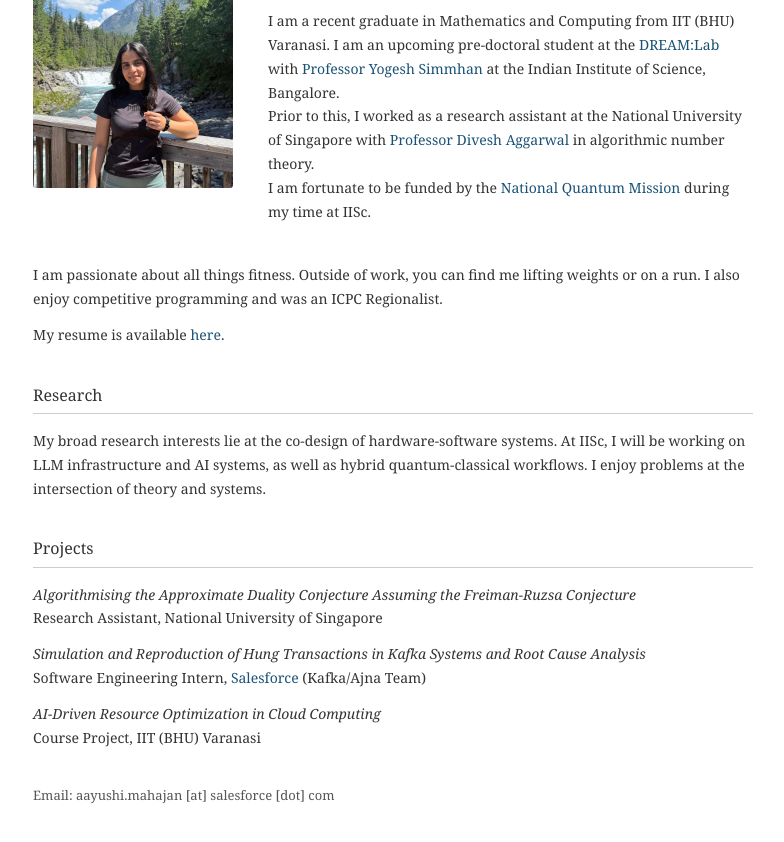
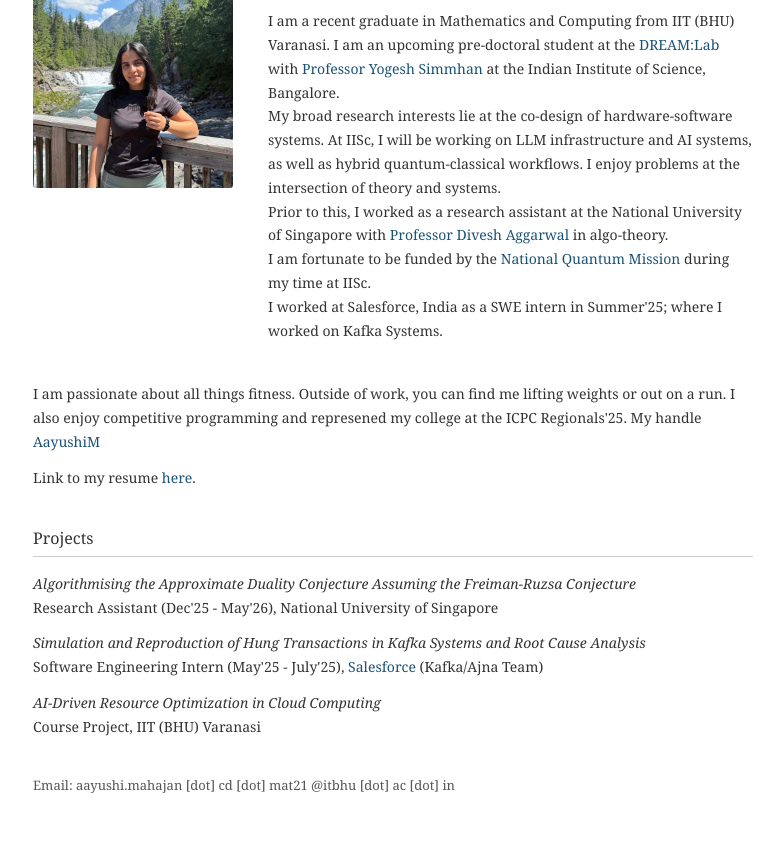
Before and after one commit to aayushimahajan/Aayushi_website, a plain HTML site: page index.html in a window 1280 px wide. Shown: the part 102-944 px from the top of the page, without its empty margins (247-1031 px from the left). Drawn offline with Linux system fonts and the light colour scheme.

Commit message:
Update index.html

```diff
--- a/index.html
+++ b/index.html
@@ -95,47 +95,48 @@
                 at the Indian Institute of Science, Bangalore.
             </p>
             <p>
+                My broad research interests lie at the co-design of hardware-software systems.
+                At IISc, I will be working on LLM infrastructure and AI systems, as well as hybrid quantum-classical workflows.
+                I enjoy problems at the intersection of theory and systems.
+            </p>
+            <p>
                 Prior to this, I worked as a research assistant at the
                 National University of Singapore with
-                <a href="https://www.comp.nus.edu.sg/~divMDesh/">Professor Divesh Aggarwal</a>
-                in algorithmic number theory.
+                <a href="https://sites.google.com/site/diveshhomepage/">Professor Divesh Aggarwal</a>
+                in algo-theory.
             </p>
             <p>
                 I am fortunate to be funded by the
-                <a href="https://dst.gov.in/national-quantum-mission">National Quantum Mission</a>
+                <a href="https://dst.gov.in/national-quantum-mission-nqm">National Quantum Mission</a>
                 during my time at IISc.
             </p>
+            <p>
+                I worked at Salesforce, India as a SWE intern in Summer'25; where I worked on Kafka Systems.
+            </p>
+
         </div>
     </header>
 
     <section class="about">
         <p>
-            I am passionate about all things fitness. Outside of work, you can find me lifting weights or on a run.
-            I also enjoy competitive programming and was an ICPC Regionalist.
+            I am passionate about all things fitness. Outside of work, you can find me lifting weights or out on a run.
+            I also enjoy competitive programming and represened my college at the ICPC Regionals'25. My handle <a href="https://codeforces.com/profile/AayushiM">AayushiM</a>
         </p>
         <p>
-            My resume is available <a href="resume.pdf">here</a>.
+            Link to my resume <a href="resume.pdf">here</a>.
         </p>
     </section>
-
-    <h2>Research</h2>
-    <p style="margin-bottom: 15px;">
-        My broad research interests lie at the co-design of hardware-software systems.
-        At IISc, I will be working on LLM infrastructure and AI systems, as well as
-        hybrid quantum-classical workflows. I enjoy problems at the intersection of
-        theory and systems.
-    </p>
 
     <h2>Projects</h2>
 
     <div class="project">
         <span class="project-title">Algorithmising the Approximate Duality Conjecture Assuming the Freiman-Ruzsa Conjecture</span><br>
-        Research Assistant, National University of Singapore
+        Research Assistant (Dec'25 - May'26), National University of Singapore
     </div>
 
     <div class="project">
         <span class="project-title">Simulation and Reproduction of Hung Transactions in Kafka Systems and Root Cause Analysis</span><br>
-        Software Engineering Intern, <a href="https://www.salesforce.com/">Salesforce</a> (Kafka/Ajna Team)
+        Software Engineering Intern (May'25 - July'25), <a href="https://www.salesforce.com/">Salesforce</a> (Kafka/Ajna Team)
     </div>
 
     <div class="project">
@@ -144,7 +145,7 @@
     </div>
 
     <div class="contact">
-        <p>Email: aayushi.mahajan [at] salesforce [dot] com</p>
+        <p>Email: aayushi.mahajan [dot] cd [dot] mat21 @itbhu [dot] ac [dot] in</p>
     </div>
 </body>
 </html>
```
